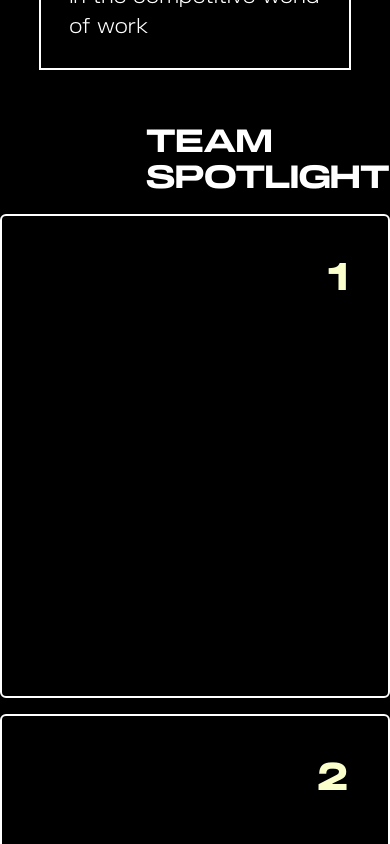
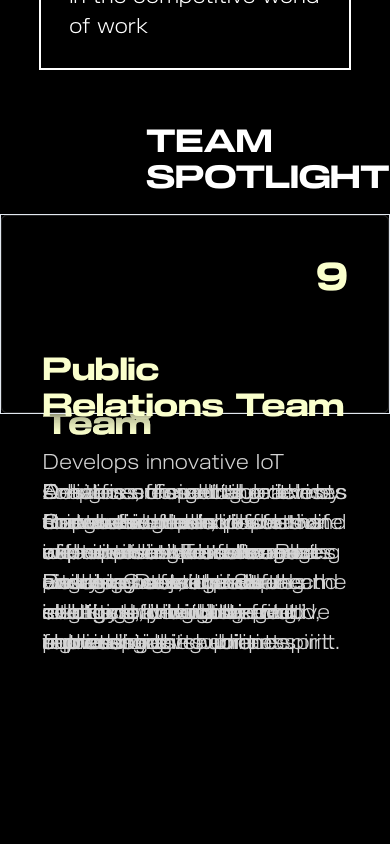
Before and after one commit to Prasanth-S7/intellexa, a Next.js app: page / in a window 390 px wide. Shown: the part 4700-5544 px from the top of the page. Built offline with nearby package versions, Linux system fonts and the light colour scheme.

Commit message:
added team spotlight

```diff
--- a/src/components/whyjoinIntellexa.jsx
+++ b/src/components/whyjoinIntellexa.jsx
@@ -184,12 +184,17 @@ export const TeamSpotlight = () => {
               <h2 className=" font-slussen text-white text-3xl">SPOTLIGHT</h2>
             </div>
           </div>
-          {Array.from({ length: 9 }).map((_, index) => (
-            <CardSpotlightDemo
+          {cards.map(({ teamName, description }, index) => (
+            <div
               key={index}
-              className="mb-4 border-2 border-white"
-              index={index}
-            />
+              ref={(el) => (cardsRef.current[index] = el)}
+              className="card absolute md:w-[465px] md:h-[465px] h-[200px] w-full border mt-0 shadow-lg"
+              style={{
+                zIndex: cards.length + index,
+              }}
+            >
+              <CardSpotlightDemo teamName={teamName} description={description} index={index}></CardSpotlightDemo>
+            </div>
           ))}
         </div>
       </section>
```
